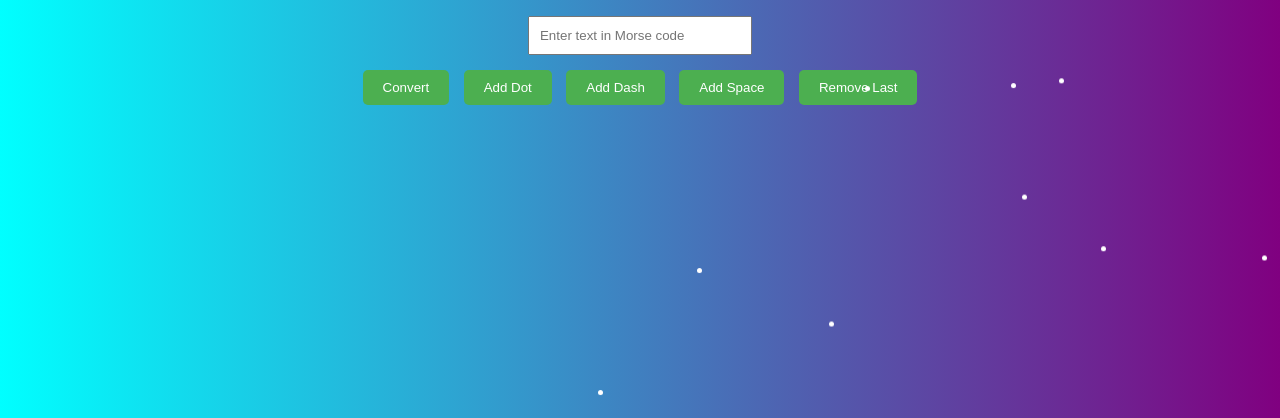
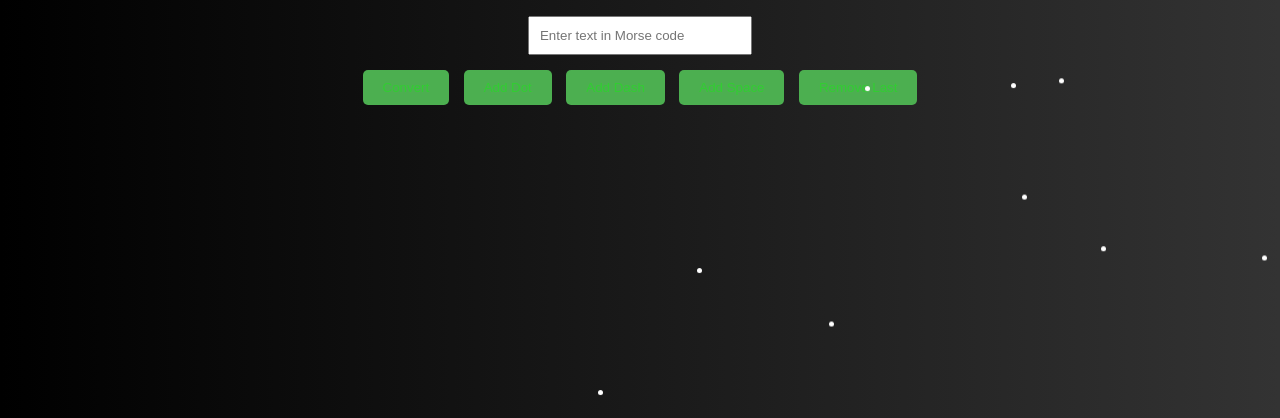
Before and after one commit to Korny16/korny16.github.io, a plain HTML site: page index.html in a window 1280 px wide. Shown: the part 382-800 px from the top of the page. Drawn offline with Linux system fonts and the light colour scheme.

Commit message:
Update index.html

```diff
--- a/index.html
+++ b/index.html
@@ -11,7 +11,7 @@
             justify-content: center;
             align-items: center;
             height: 100vh;
-            background: linear-gradient(to right, #00FFFF, #800080);
+            background: linear-gradient(to right, #000, #333);
             font-family: 'Arial', sans-serif;
             color: white;
             overflow: visible;
@@ -31,7 +31,7 @@
         button {
             padding: 10px 20px;
             background-color: #4CAF50;
-            color: white;
+            color: limegreen;
             border: none;
             border-radius: 5px;
             cursor: pointer;
```
